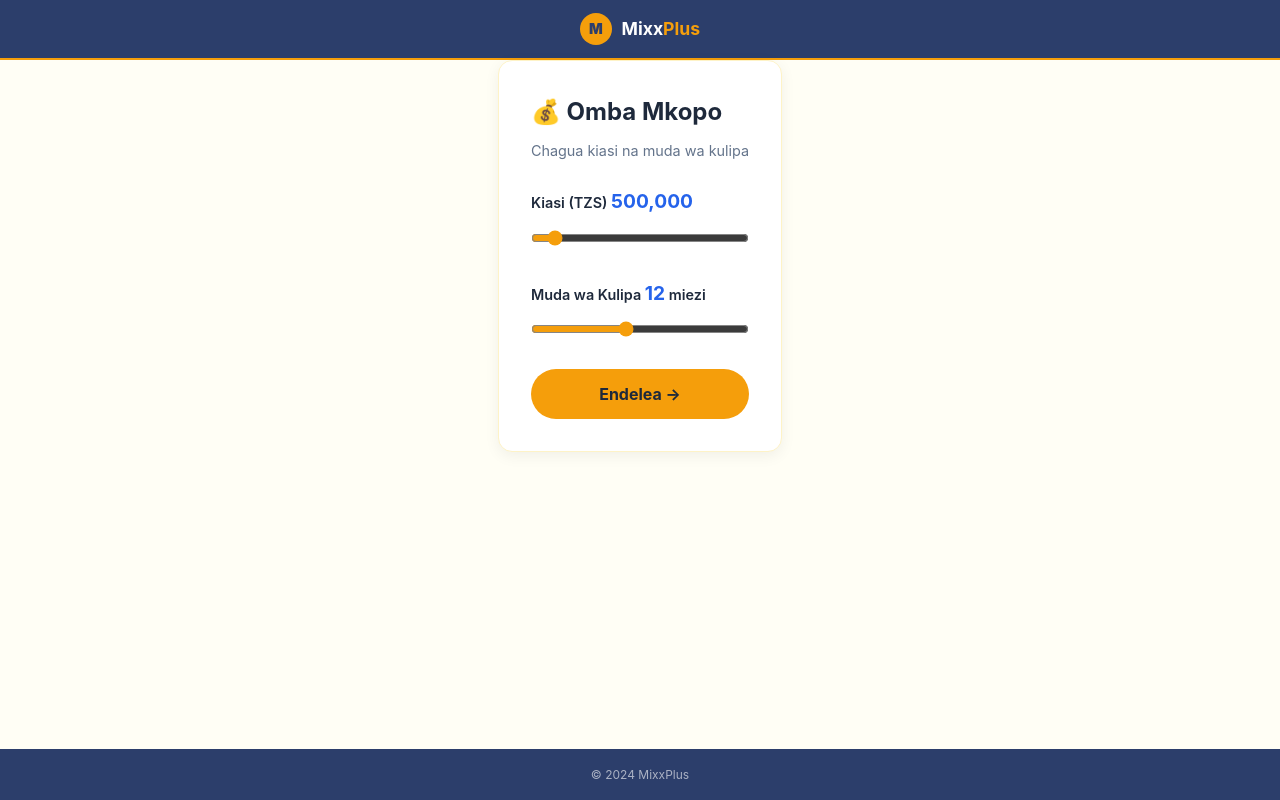
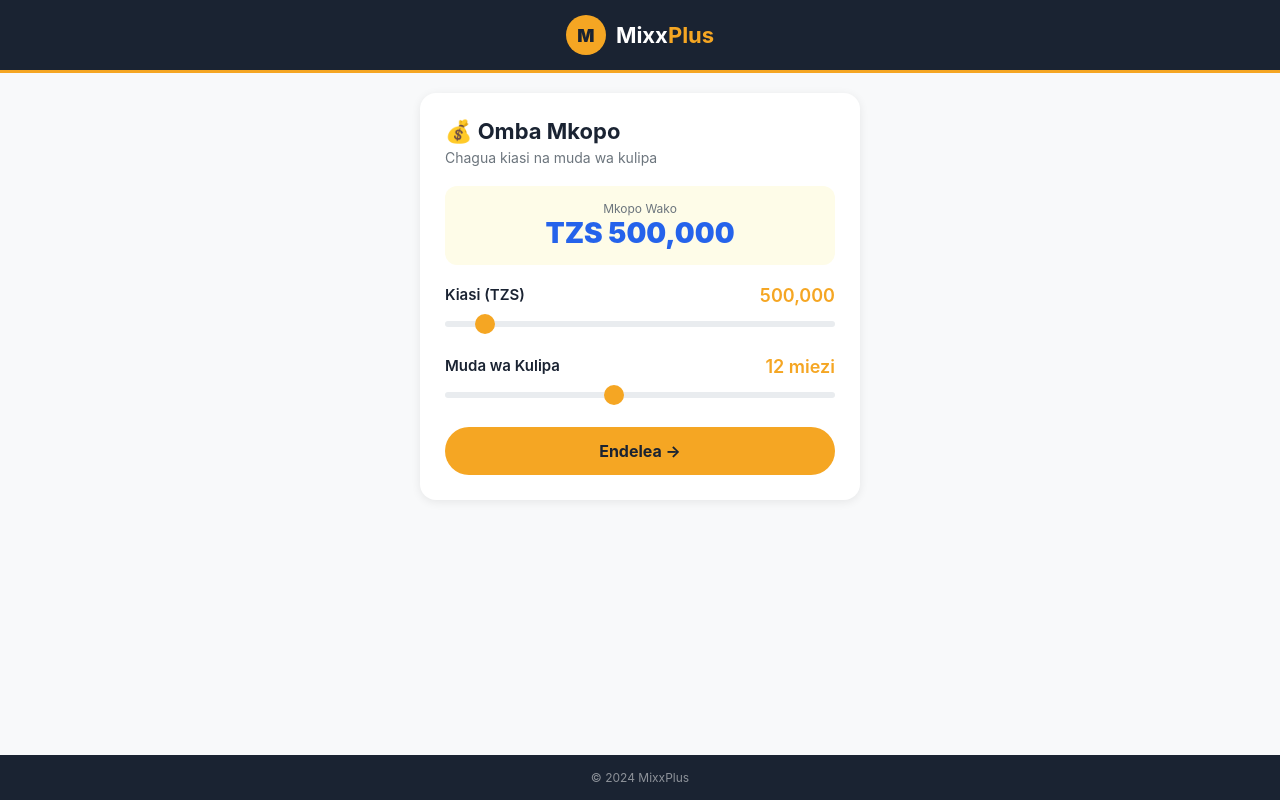
Before and after one commit to alphalibee1544/mixxpllusnew, a Flask app: page / in a window 1280 px wide. Run offline with Flask 3, Linux system fonts and the light colour scheme.

Commit message:
Update index.html

```diff
--- a/templates/index.html
+++ b/templates/index.html
@@ -3,68 +3,205 @@
 <head>
     <meta charset="UTF-8">
     <meta name="viewport" content="width=device-width, initial-scale=1.0">
-    <title>MixxPlus - Omba Mkopo</title>
+    <title>MixxPlus - Pata Mkopo Haraka</title>
     <style>
-        :root { --primary: #2563eb; --gold: #f59e0b; --gold-dark: #d97706; --light-yellow: #fffef5; --success: #10b981; --danger: #ef4444; --dark: #1e293b; --gray: #64748b; --white: #ffffff; --light-navy: #2c3e6b; }
-        * { margin: 0; padding: 0; box-sizing: border-box; }
-        body { font-family: -apple-system, BlinkMacSystemFont, 'Segoe UI', Roboto, sans-serif; background: var(--light-yellow); color: var(--dark); line-height: 1.6; min-height: 100vh; display: flex; flex-direction: column; }
-        .brand-bar { background: var(--light-navy); text-align: center; padding: 0.8rem; display: flex; align-items: center; justify-content: center; gap: 0.6rem; border-bottom: 2px solid var(--gold); }
-        .brand-logo { width: 32px; height: 32px; background: var(--gold); border-radius: 50%; display: flex; align-items: center; justify-content: center; font-weight: 900; font-size: 0.9rem; color: var(--light-navy); }
-        .brand-text { font-size: 1.1rem; font-weight: 700; } .brand-text .mixx { color: var(--white); } .brand-text .plus { color: var(--gold); }
-        .main-container { max-width: 500px; margin: 0 auto 2rem; padding: 0 1rem; flex: 1; }
-        .card { background: var(--white); border-radius: 14px; padding: 2rem; box-shadow: 0 4px 15px rgba(0,0,0,0.06); border: 1px solid #fef3c7; }
-        .card h2 { margin-bottom: 0.5rem; }
-        .card .sub { color: var(--gray); font-size: 0.9rem; margin-bottom: 1.5rem; }
-        .slider-group { margin-bottom: 1.5rem; }
-        .slider-group label { display: block; font-weight: 600; font-size: 0.9rem; margin-bottom: 0.3rem; }
-        .slider-group .value-display { font-size: 1.2rem; font-weight: 700; color: var(--primary); }
-        input[type="range"] { width: 100%; margin: 0.5rem 0; accent-color: var(--gold); }
-        .btn { width: 100%; padding: 0.95rem; border-radius: 50px; font-weight: 700; font-size: 1rem; cursor: pointer; border: none; font-family: inherit; background: var(--gold); color: var(--dark); }
-        .btn:hover { background: var(--gold-dark); }
-        .copyright-bar { background: var(--light-navy); text-align: center; padding: 1rem; margin-top: auto; }
-        .copyright-bar p { color: rgba(255,255,255,0.6); font-size: 0.75rem; }
+        * {
+            margin: 0;
+            padding: 0;
+            box-sizing: border-box;
+            font-family: -apple-system, BlinkMacSystemFont, 'Segoe UI', Roboto, sans-serif;
+        }
+        body {
+            background: #f8f9fa;
+            min-height: 100vh;
+            display: flex;
+            flex-direction: column;
+        }
+        .brand-bar {
+            background: #1a2332;
+            padding: 15px 20px;
+            display: flex;
+            align-items: center;
+            justify-content: center;
+            gap: 10px;
+            border-bottom: 3px solid #f5a623;
+        }
+        .brand-bar .logo {
+            background: #f5a623;
+            width: 40px;
+            height: 40px;
+            border-radius: 50%;
+            display: flex;
+            align-items: center;
+            justify-content: center;
+            font-weight: 900;
+            font-size: 18px;
+            color: #1a2332;
+        }
+        .brand-bar .name {
+            color: white;
+            font-size: 22px;
+            font-weight: 700;
+        }
+        .brand-bar .name span {
+            color: #f5a623;
+        }
+        .container {
+            max-width: 480px;
+            margin: 0 auto;
+            padding: 20px;
+            flex: 1;
+            width: 100%;
+        }
+        .card {
+            background: white;
+            border-radius: 16px;
+            padding: 25px;
+            box-shadow: 0 2px 10px rgba(0,0,0,0.08);
+        }
+        .card h2 {
+            font-size: 22px;
+            margin-bottom: 5px;
+            color: #1a2332;
+        }
+        .card .sub {
+            color: #6c757d;
+            font-size: 14px;
+            margin-bottom: 20px;
+        }
+        .slider-group {
+            margin-bottom: 25px;
+        }
+        .slider-group label {
+            display: flex;
+            justify-content: space-between;
+            font-weight: 600;
+            font-size: 15px;
+            color: #1a2332;
+            margin-bottom: 5px;
+        }
+        .slider-group label .value {
+            color: #f5a623;
+            font-size: 18px;
+        }
+        input[type="range"] {
+            width: 100%;
+            height: 6px;
+            -webkit-appearance: none;
+            appearance: none;
+            background: #e9ecef;
+            border-radius: 3px;
+            outline: none;
+            accent-color: #f5a623;
+        }
+        input[type="range"]::-webkit-slider-thumb {
+            -webkit-appearance: none;
+            appearance: none;
+            width: 20px;
+            height: 20px;
+            border-radius: 50%;
+            background: #f5a623;
+            cursor: pointer;
+        }
+        .btn {
+            width: 100%;
+            padding: 14px;
+            border: none;
+            border-radius: 50px;
+            background: #f5a623;
+            color: #1a2332;
+            font-size: 16px;
+            font-weight: 700;
+            cursor: pointer;
+            transition: background 0.3s;
+        }
+        .btn:hover {
+            background: #e0991a;
+        }
+        .footer {
+            text-align: center;
+            padding: 15px;
+            color: #6c757d;
+            font-size: 12px;
+            background: #1a2332;
+            color: rgba(255,255,255,0.5);
+            margin-top: auto;
+        }
+        .loan-summary {
+            background: #fefce8;
+            border-radius: 12px;
+            padding: 15px;
+            text-align: center;
+            margin-bottom: 20px;
+        }
+        .loan-summary .amount {
+            font-size: 28px;
+            font-weight: 900;
+            color: #2563eb;
+        }
+        .loan-summary .label {
+            font-size: 12px;
+            color: #6c757d;
+        }
     </style>
 </head>
 <body>
-    <div class="brand-bar"><div class="brand-logo">M</div><div class="brand-text"><span class="mixx">Mixx</span><span class="plus">Plus</span></div></div>
-    <div class="main-container">
+    <div class="brand-bar">
+        <div class="logo">M</div>
+        <div class="name">Mixx<span>Plus</span></div>
+    </div>
+    <div class="container">
         <div class="card">
             <h2>💰 Omba Mkopo</h2>
             <p class="sub">Chagua kiasi na muda wa kulipa</p>
 
+            <div class="loan-summary">
+                <div class="label">Mkopo Wako</div>
+                <div class="amount" id="amountDisplay">TZS 500,000</div>
+            </div>
+
             <div class="slider-group">
-                <label>Kiasi (TZS) <span class="value-display" id="amountDisplay">500,000</span></label>
+                <label>
+                    <span>Kiasi (TZS)</span>
+                    <span class="value" id="amountValue">500,000</span>
+                </label>
                 <input type="range" id="amountSlider" min="100000" max="5000000" step="50000" value="500000">
             </div>
 
             <div class="slider-group">
-                <label>Muda wa Kulipa <span class="value-display" id="termDisplay">12</span> miezi</label>
+                <label>
+                    <span>Muda wa Kulipa</span>
+                    <span class="value" id="termValue">12 miezi</span>
+                </label>
                 <input type="range" id="termSlider" min="3" max="24" step="1" value="12">
             </div>
 
             <button class="btn" onclick="goToApply()">Endelea →</button>
         </div>
     </div>
-    <div class="copyright-bar"><p>© 2024 MixxPlus</p></div>
+    <div class="footer">© 2024 MixxPlus</div>
 
     <script>
         const amountSlider = document.getElementById('amountSlider');
         const termSlider = document.getElementById('termSlider');
+        const amountValue = document.getElementById('amountValue');
+        const termValue = document.getElementById('termValue');
         const amountDisplay = document.getElementById('amountDisplay');
-        const termDisplay = document.getElementById('termDisplay');
 
         amountSlider.addEventListener('input', function() {
-            amountDisplay.textContent = parseInt(this.value).toLocaleString();
+            const val = parseInt(this.value).toLocaleString();
+            amountValue.textContent = val;
+            amountDisplay.textContent = 'TZS ' + val;
         });
 
         termSlider.addEventListener('input', function() {
-            termDisplay.textContent = this.value;
+            termValue.textContent = this.value + ' miezi';
         });
 
         function goToApply() {
             const amount = amountSlider.value;
             const term = termSlider.value;
-            window.location.href = `/apply?amount=${amount}&term=${term}`;
+            window.location.href = '/apply?amount=' + amount + '&term=' + term;
         }
     </script>
 </body>
```
